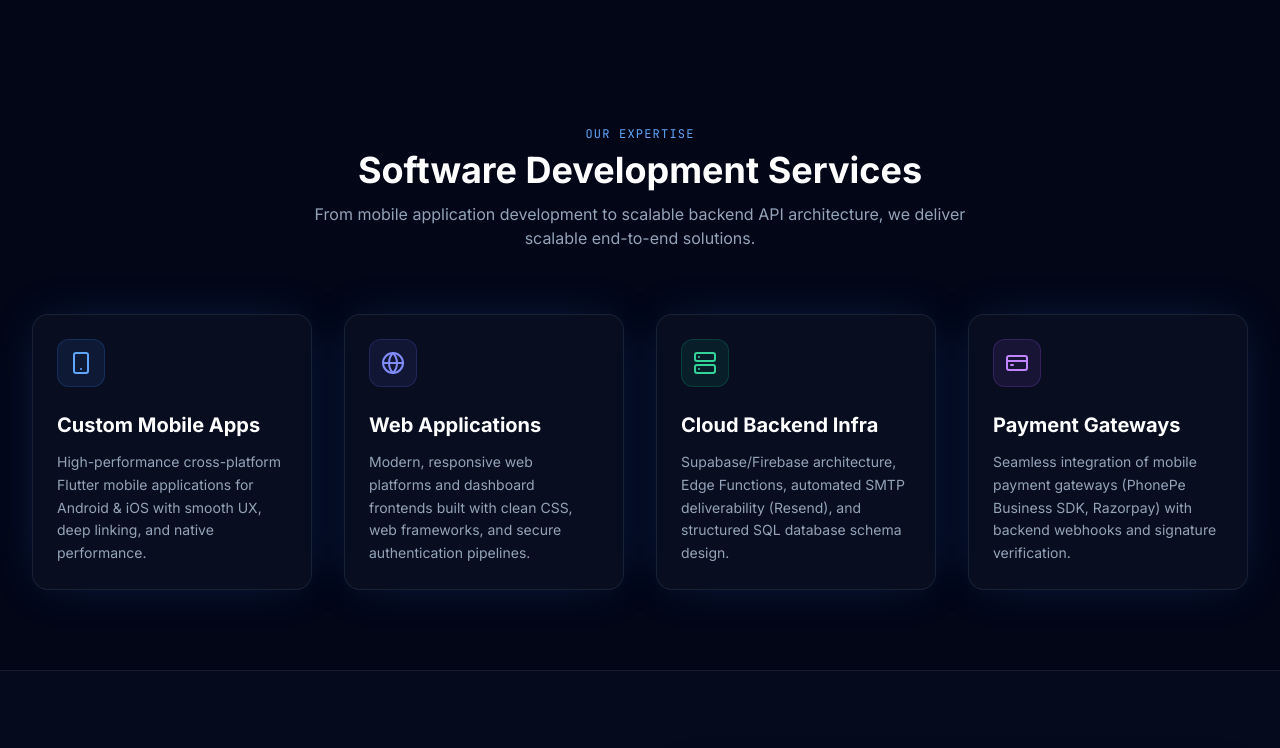
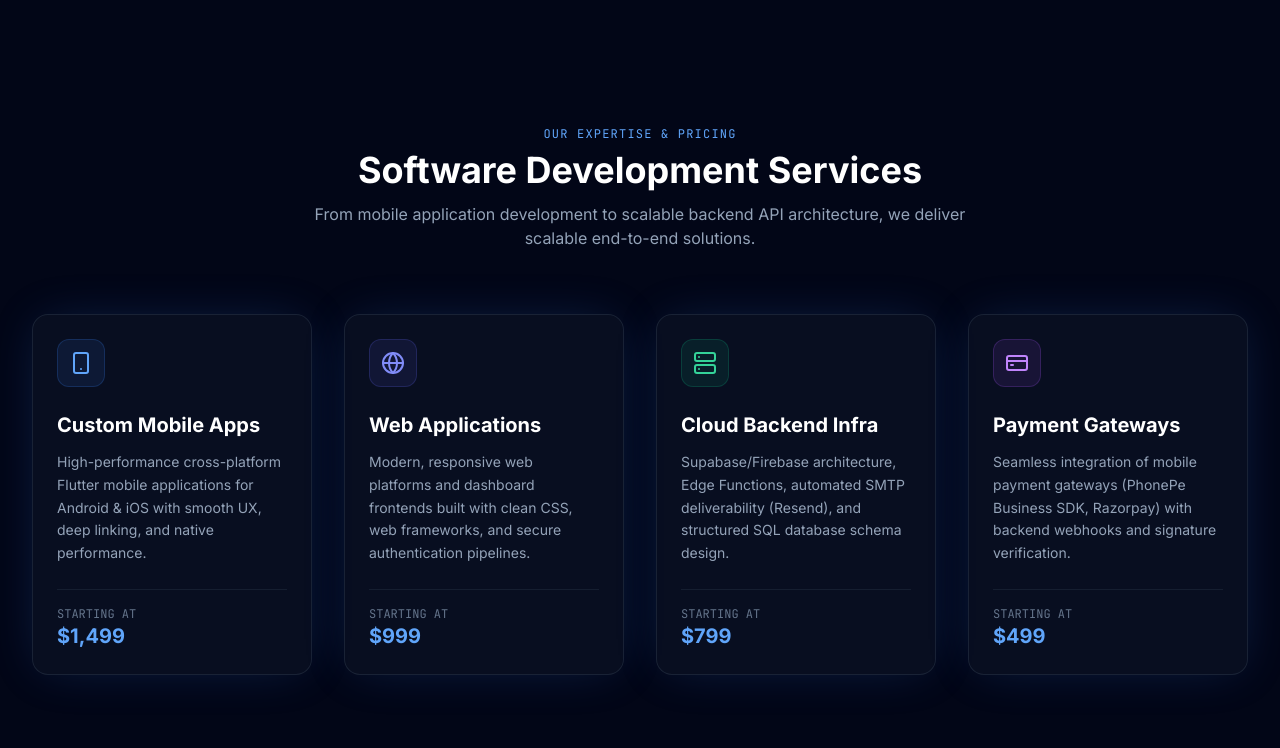
Before and after one commit to sanskarshrimali-20/malasdev, a plain HTML site: page index.html in a window 1280 px wide. Shown: the part 780-1528 px from the top of the page. Drawn offline with nearby package versions, Linux system fonts and the light colour scheme.

Commit message:
Add files via upload
update index file

```diff
--- a/index.html
+++ b/index.html
@@ -148,54 +148,78 @@
     <section id="services" class="py-20 bg-slate-950 relative">
         <div class="max-w-7xl mx-auto px-4 sm:px-6 lg:px-8">
             <div class="text-center max-w-2xl mx-auto mb-16">
-                <h2 class="text-xs font-mono tracking-widest text-blue-400 uppercase mb-2">Our Expertise</h2>
+                <h2 class="text-xs font-mono tracking-widest text-blue-400 uppercase mb-2">Our Expertise & Pricing</h2>
                 <p class="text-3xl font-bold text-white sm:text-4xl">Software Development Services</p>
                 <p class="text-slate-400 mt-3">From mobile application development to scalable backend API architecture, we deliver scalable end-to-end solutions.</p>
             </div>
 
             <div class="grid grid-cols-1 md:grid-cols-2 lg:grid-cols-4 gap-8">
                 <!-- Service Card 1 -->
-                <div class="bg-slate-900/50 border border-slate-800/80 rounded-2xl p-6 hover:border-blue-500/50 transition-all duration-300 hover:-translate-y-1 glow-effect group">
+                <div class="bg-slate-900/50 border border-slate-800/80 rounded-2xl p-6 hover:border-blue-500/50 transition-all duration-300 hover:-translate-y-1 glow-effect group flex flex-col justify-between">
+                    <div>
                         <div class="w-12 h-12 rounded-xl bg-blue-500/10 border border-blue-500/20 flex items-center justify-center text-blue-400 mb-6 group-hover:scale-110 transition-transform">
                             <i data-lucide="smartphone" class="w-6 h-6"></i>
                         </div>
                         <h3 class="text-xl font-bold text-white mb-3">Custom Mobile Apps</h3>
-                    <p class="text-slate-400 text-sm leading-relaxed">
+                        <p class="text-slate-400 text-sm leading-relaxed mb-6">
                             High-performance cross-platform Flutter mobile applications for Android & iOS with smooth UX, deep linking, and native performance.
                         </p>
                     </div>
+                    <div class="pt-4 border-t border-slate-800/60">
+                        <span class="text-xs text-slate-500 uppercase font-mono block">Starting at</span>
+                        <span class="text-xl font-bold text-blue-400">$1,499</span>
+                    </div>
+                </div>
 
                 <!-- Service Card 2 -->
-                <div class="bg-slate-900/50 border border-slate-800/80 rounded-2xl p-6 hover:border-blue-500/50 transition-all duration-300 hover:-translate-y-1 glow-effect group">
+                <div class="bg-slate-900/50 border border-slate-800/80 rounded-2xl p-6 hover:border-blue-500/50 transition-all duration-300 hover:-translate-y-1 glow-effect group flex flex-col justify-between">
+                    <div>
                         <div class="w-12 h-12 rounded-xl bg-indigo-500/10 border border-indigo-500/20 flex items-center justify-center text-indigo-400 mb-6 group-hover:scale-110 transition-transform">
                             <i data-lucide="globe" class="w-6 h-6"></i>
                         </div>
                         <h3 class="text-xl font-bold text-white mb-3">Web Applications</h3>
-                    <p class="text-slate-400 text-sm leading-relaxed">
+                        <p class="text-slate-400 text-sm leading-relaxed mb-6">
                             Modern, responsive web platforms and dashboard frontends built with clean CSS, web frameworks, and secure authentication pipelines.
                         </p>
                     </div>
+                    <div class="pt-4 border-t border-slate-800/60">
+                        <span class="text-xs text-slate-500 uppercase font-mono block">Starting at</span>
+                        <span class="text-xl font-bold text-blue-400">$999</span>
+                    </div>
+                </div>
 
                 <!-- Service Card 3 -->
-                <div class="bg-slate-900/50 border border-slate-800/80 rounded-2xl p-6 hover:border-blue-500/50 transition-all duration-300 hover:-translate-y-1 glow-effect group">
+                <div class="bg-slate-900/50 border border-slate-800/80 rounded-2xl p-6 hover:border-blue-500/50 transition-all duration-300 hover:-translate-y-1 glow-effect group flex flex-col justify-between">
+                    <div>
                         <div class="w-12 h-12 rounded-xl bg-emerald-500/10 border border-emerald-500/20 flex items-center justify-center text-emerald-400 mb-6 group-hover:scale-110 transition-transform">
                             <i data-lucide="server" class="w-6 h-6"></i>
                         </div>
                         <h3 class="text-xl font-bold text-white mb-3">Cloud Backend Infra</h3>
-                    <p class="text-slate-400 text-sm leading-relaxed">
+                        <p class="text-slate-400 text-sm leading-relaxed mb-6">
                             Supabase/Firebase architecture, Edge Functions, automated SMTP deliverability (Resend), and structured SQL database schema design.
                         </p>
                     </div>
+                    <div class="pt-4 border-t border-slate-800/60">
+                        <span class="text-xs text-slate-500 uppercase font-mono block">Starting at</span>
+                        <span class="text-xl font-bold text-blue-400">$799</span>
+                    </div>
+                </div>
 
                 <!-- Service Card 4 -->
-                <div class="bg-slate-900/50 border border-slate-800/80 rounded-2xl p-6 hover:border-blue-500/50 transition-all duration-300 hover:-translate-y-1 glow-effect group">
+                <div class="bg-slate-900/50 border border-slate-800/80 rounded-2xl p-6 hover:border-blue-500/50 transition-all duration-300 hover:-translate-y-1 glow-effect group flex flex-col justify-between">
+                    <div>
                         <div class="w-12 h-12 rounded-xl bg-purple-500/10 border border-purple-500/20 flex items-center justify-center text-purple-400 mb-6 group-hover:scale-110 transition-transform">
                             <i data-lucide="credit-card" class="w-6 h-6"></i>
                         </div>
                         <h3 class="text-xl font-bold text-white mb-3">Payment Gateways</h3>
-                    <p class="text-slate-400 text-sm leading-relaxed">
+                        <p class="text-slate-400 text-sm leading-relaxed mb-6">
                             Seamless integration of mobile payment gateways (PhonePe Business SDK, Razorpay) with backend webhooks and signature verification.
                         </p>
+                    </div>
+                    <div class="pt-4 border-t border-slate-800/60">
+                        <span class="text-xs text-slate-500 uppercase font-mono block">Starting at</span>
+                        <span class="text-xl font-bold text-blue-400">$499</span>
+                    </div>
                 </div>
             </div>
         </div>
@@ -353,6 +377,16 @@
                     <div class="space-y-6 text-sm">
                         <div class="flex items-center space-x-4">
                             <div class="p-3 rounded-xl bg-slate-800 text-blue-400">
+                                <i data-lucide="phone" class="w-5 h-5"></i>
+                            </div>
+                            <div>
+                                <span class="block text-slate-400 text-xs">Direct Contact Number</span>
+                                <a href="tel:+919131095346" class="text-white font-medium hover:text-blue-400 transition-colors">+91 9131095346</a>
+                            </div>
+                        </div>
+
+                        <div class="flex items-center space-x-4">
+                            <div class="p-3 rounded-xl bg-slate-800 text-blue-400">
                                 <i data-lucide="mail" class="w-5 h-5"></i>
                             </div>
                             <div>
@@ -394,6 +428,11 @@
                         <div>
                             <label class="block text-xs font-mono text-slate-300 uppercase mb-2">Email Address</label>
                             <input type="email" required placeholder="name@example.com" class="w-full px-4 py-3 rounded-xl bg-slate-950 border border-slate-800 text-slate-100 placeholder-slate-500 focus:outline-none focus:border-blue-500 transition-colors">
+                        </div>
+
+                        <div>
+                            <label class="block text-xs font-mono text-slate-300 uppercase mb-2">Phone Number</label>
+                            <input type="tel" placeholder="+91 9131095346" class="w-full px-4 py-3 rounded-xl bg-slate-950 border border-slate-800 text-slate-100 placeholder-slate-500 focus:outline-none focus:border-blue-500 transition-colors">
                         </div>
 
                         <div>
```
Lines whose indentation alone changed are shown as unchanged.
